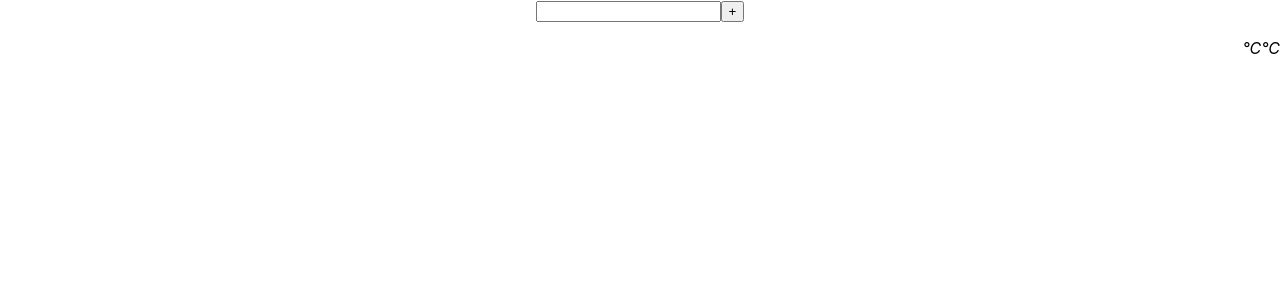
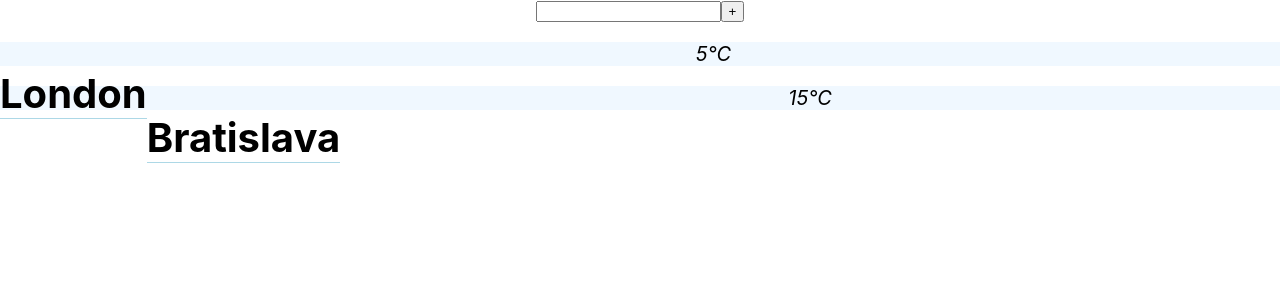
Before and after one commit to Streamer272/weather-app, a React (Create React App) app: page / in a window 1280 px wide. Shown: the top 300 px of the page. Built offline with nearby package versions, Linux system fonts and the light colour scheme.

Commit message:
fixed i guess

```diff
--- a/src/App.js
+++ b/src/App.js
@@ -15,8 +15,8 @@ const App = () => {
     <div className="App">
       <input onChange={(e) => { setCity(e.target.value) }} value={ city }/>
       <button onClick={() => { addCity() }}>+</button>
-      <City cityName={"London"} cityTemp={5} />
-      <City cityName={"Bratislava"} cityTemp={15} />
+      <City cityName={ "London" } cityTemp={ 5 } />
+      <City cityName={ "Bratislava" } cityTemp={ 15 } />
     </div>
   );
 };
--- a/src/components/City.css
+++ b/src/components/City.css
@@ -1,15 +1,16 @@
-#city {
-    align-items: center;
+.cityDiv {
+    margin: 0 auto;
+    background-color: aliceblue;
 }
 
 .name {
     font-weight: bold;
+    font-size: 40px;
     border-bottom: lightblue 1px solid;
     float: left;
 }
 
 .temp {
-    float: right;
-    display: block;
+    font-size: 20px;
     font-style: italic;
 }
--- a/src/components/City.js
+++ b/src/components/City.js
@@ -1,14 +1,16 @@
 import { useState } from "react";
 import "./City.css";
 
-const City = ({ cityName_, cityTemp_ }) => {
-    const [cityName, setCityName] = useState(cityName_);
-    const [cityTemp, setCityTemp] = useState(cityTemp_);
+const City = ({ cityName, cityTemp }) => {
+    const [name, setCityName] = useState(cityName);
+    const [temp, setCityTemp] = useState(cityTemp);
+
+    console.log(cityName + ", " + cityTemp)
 
     return (
-        <div id="city">
-            <h1 className="name">{ cityName }</h1>
-            <p className="temp">{ cityTemp }°C</p>
+        <div id="city" className="cityDiv">
+            <h1 className="name">{ name }</h1>
+            <p className="temp">{ temp }°C</p>
         </div>
     );
 };
```
Also changed, not shown: 1 other file (tests, documents, lock files or other folders).
